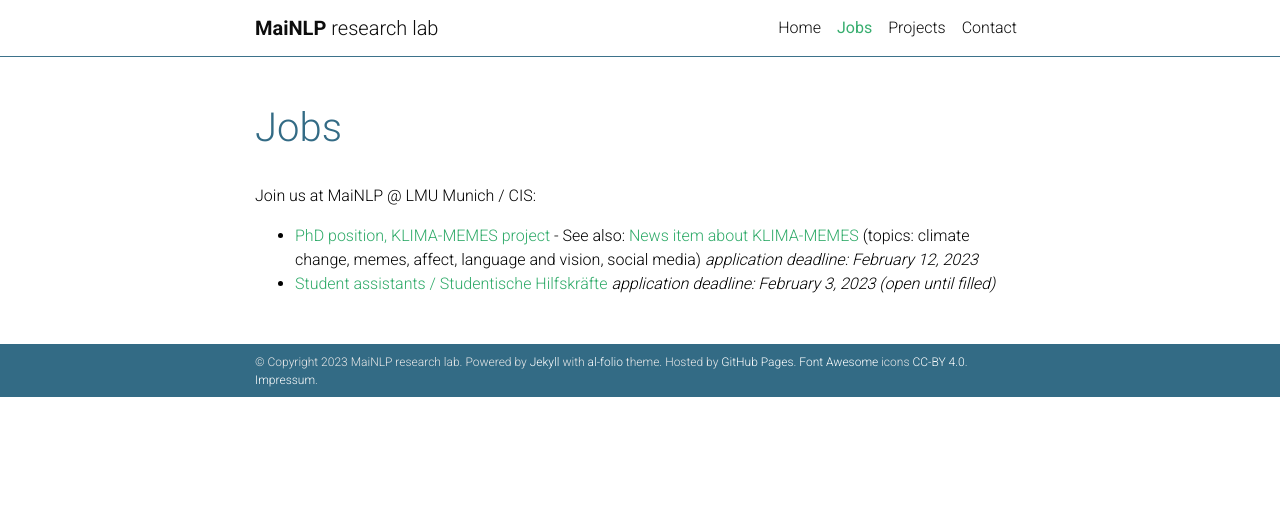
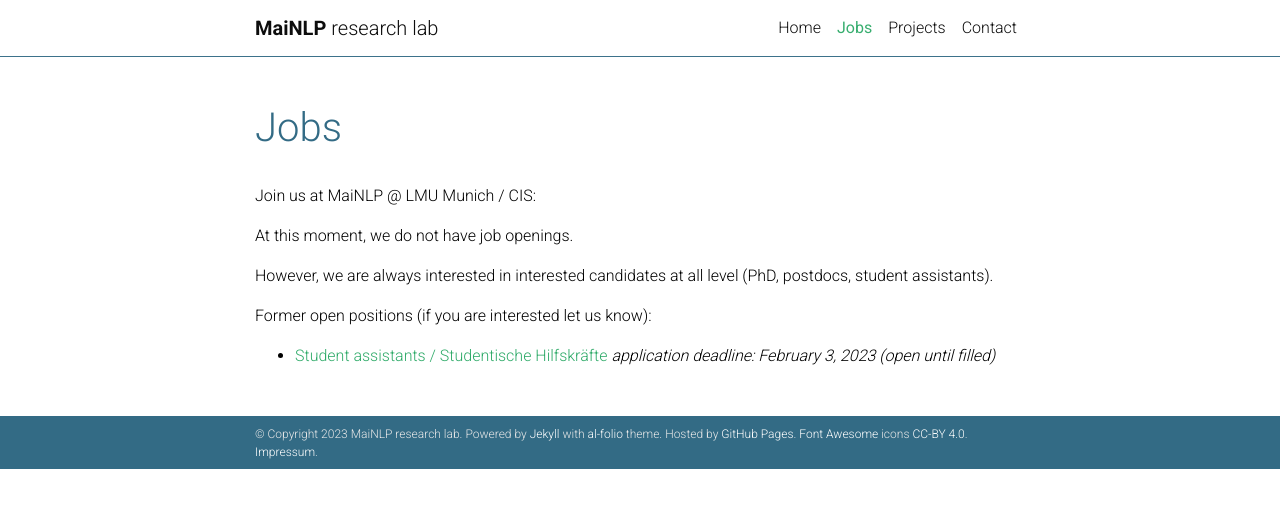
Before and after one commit to mainlp/mainlp.github.io, a Jekyll site: the page built from _pages/jobs.md, in a window 1280 px wide. Shown: the top 508 px of the page. Built offline with Jekyll 4.4.1, drawn with Linux system fonts in a browser that asks for light colours; comment, search, counter and statistics services are not loaded; a style sheet for code colours, icons or effects is not loaded.

Commit message:
Update jobs.md

```diff
--- a/_pages/jobs.md
+++ b/_pages/jobs.md
@@ -9,5 +9,9 @@ nav_order: 4
 
 Join us at MaiNLP @ LMU Munich / CIS:
 
-- [PhD position, KLIMA-MEMES project](content/PhD-KLIMA-MEMES.pdf) - See also: [News item about KLIMA-MEMES](https://www.ifkw.uni-muenchen.de/aktuelles/institutsnews/haim_hassler/index.html) (topics: climate change, memes, affect, language and vision, social media) *application deadline: February 12, 2023*
+At this moment, we do not have job openings.
+
+However, we are always interested in interested candidates at all level (PhD, postdocs, student assistants).
+
+Former open positions (if you are interested let us know):
 - [Student assistants / Studentische Hilfskräfte](content/Studentische_Hilfskraft.pdf) *application deadline: February 3, 2023 (open until filled)*
```
